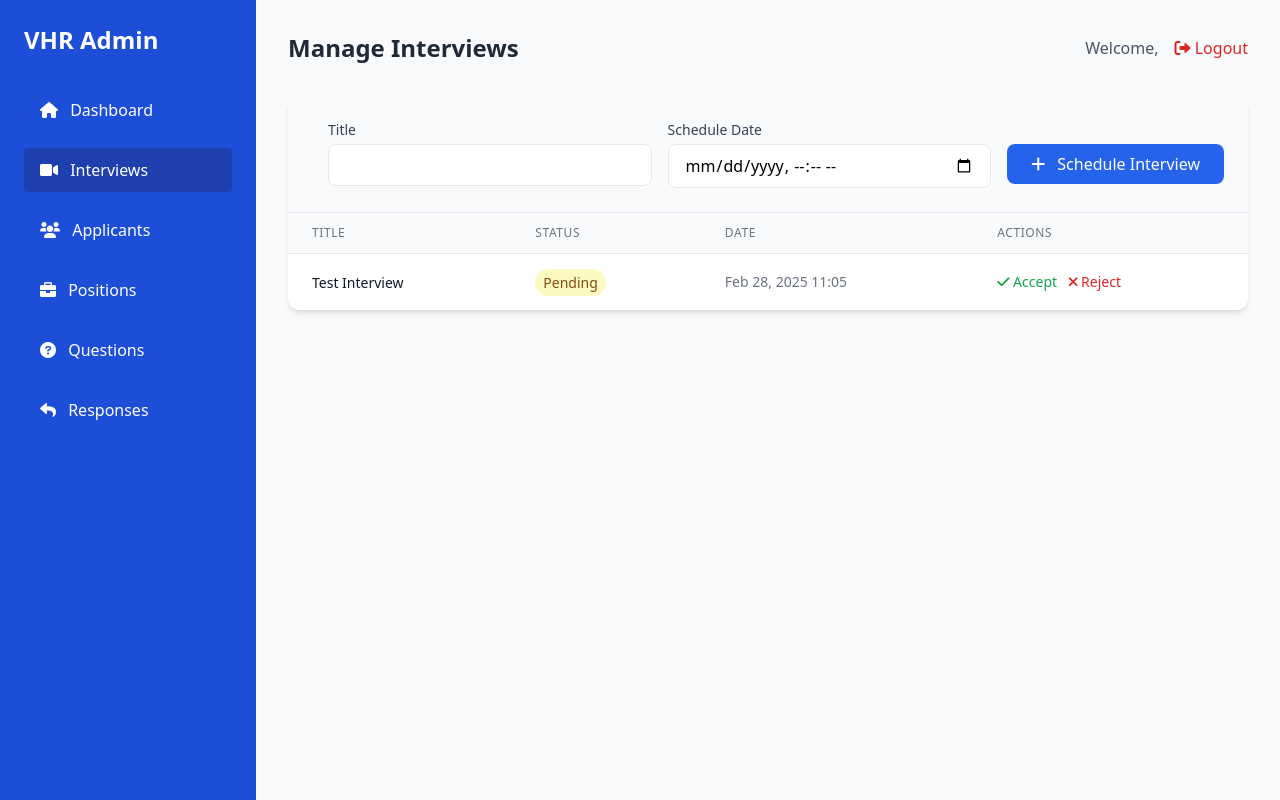
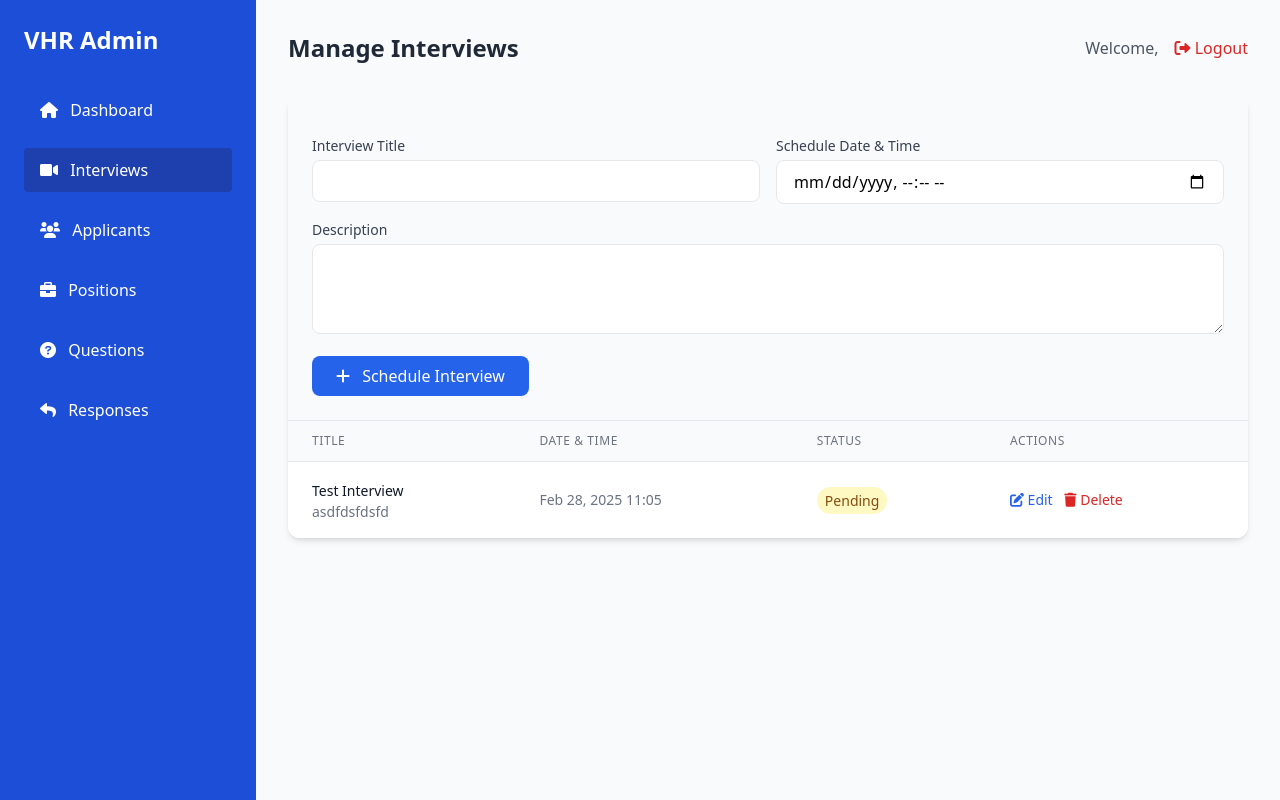
Before and after one commit to ZubairHassann/VHR_DRF, a Django app: page /interviews/ in a window 1280 px wide. Run offline with Django 5.2, Linux system fonts and the light colour scheme; data comes from the database, SQL or seed files in the repository; both versions use the stored data as it was after the commit; some libraries are stand-ins or nearby versions.

Commit message:
All Working

```diff
--- a/video_interview_api/interviews/templates/admin/manage_interviews.html
+++ b/video_interview_api/interviews/templates/admin/manage_interviews.html
@@ -6,21 +6,26 @@
 <div class="bg-white rounded-xl shadow-md overflow-hidden">
     <!-- Add Interview Form -->
     <div class="p-6 bg-gray-50 border-b">
-        <form method="POST" action="{% url 'add_interview' %}" class="flex items-center space-x-4">
+        <form id="addInterviewForm" method="POST" action="{% url 'add_interview' %}" class="space-y-4">
             {% csrf_token %}
-            <div class="flex-1 grid grid-cols-2 gap-4">
+            <div class="grid grid-cols-2 gap-4">
                 <div>
-                    <label class="block text-sm font-medium text-gray-700 mb-1">Title</label>
+                    <label class="block text-sm font-medium text-gray-700 mb-1">Interview Title</label>
                     <input type="text" name="title" required
                            class="w-full px-4 py-2 border rounded-lg focus:ring-2 focus:ring-blue-500 focus:border-blue-500">
                 </div>
                 <div>
-                    <label class="block text-sm font-medium text-gray-700 mb-1">Schedule Date</label>
+                    <label class="block text-sm font-medium text-gray-700 mb-1">Schedule Date & Time</label>
                     <input type="datetime-local" name="scheduled_date" required
                            class="w-full px-4 py-2 border rounded-lg focus:ring-2 focus:ring-blue-500 focus:border-blue-500">
                 </div>
+                <div class="col-span-2">
+                    <label class="block text-sm font-medium text-gray-700 mb-1">Description</label>
+                    <textarea name="description" rows="3"
+                              class="w-full px-4 py-2 border rounded-lg focus:ring-2 focus:ring-blue-500 focus:border-blue-500"></textarea>
+                </div>
             </div>
-            <button type="submit" class="mt-5 bg-blue-600 text-white px-6 py-2 rounded-lg hover:bg-blue-700 transition">
+            <button type="submit" class="bg-blue-600 text-white px-6 py-2 rounded-lg hover:bg-blue-700 transition">
                 <i class="fas fa-plus mr-2"></i> Schedule Interview
             </button>
         </form>
@@ -32,16 +37,22 @@
             <thead class="bg-gray-50">
                 <tr>
                     <th class="px-6 py-3 text-left text-xs font-medium text-gray-500 uppercase tracking-wider">Title</th>
+                    <th class="px-6 py-3 text-left text-xs font-medium text-gray-500 uppercase tracking-wider">Date & Time</th>
                     <th class="px-6 py-3 text-left text-xs font-medium text-gray-500 uppercase tracking-wider">Status</th>
-                    <th class="px-6 py-3 text-left text-xs font-medium text-gray-500 uppercase tracking-wider">Date</th>
                     <th class="px-6 py-3 text-left text-xs font-medium text-gray-500 uppercase tracking-wider">Actions</th>
                 </tr>
             </thead>
             <tbody class="bg-white divide-y divide-gray-200">
                 {% for interview in interviews %}
                 <tr class="hover:bg-gray-50 transition">
-                    <td class="px-6 py-4 whitespace-nowrap">
+                    <td class="px-6 py-4">
                         <span class="text-sm font-medium text-gray-900">{{ interview.title }}</span>
+                        {% if interview.description %}
+                        <p class="text-sm text-gray-500">{{ interview.description|truncatechars:100 }}</p>
+                        {% endif %}
+                    </td>
+                    <td class="px-6 py-4 whitespace-nowrap text-sm text-gray-500">
+                        {{ interview.scheduled_date|date:"M d, Y H:i" }}
                     </td>
                     <td class="px-6 py-4 whitespace-nowrap">
                         <span class="px-2 py-1 text-sm rounded-full
@@ -51,17 +62,14 @@
                             {{ interview.status|title }}
                         </span>
                     </td>
-                    <td class="px-6 py-4 whitespace-nowrap text-sm text-gray-500">
-                        {{ interview.scheduled_date|date:"M d, Y H:i" }}
-                    </td>
                     <td class="px-6 py-4 whitespace-nowrap text-sm font-medium space-x-2">
-                        <button onclick="acceptInterview({{ interview.id }})"
-                                class="text-green-600 hover:text-green-900">
-                            <i class="fas fa-check"></i> Accept
+                        <button onclick="editInterview({{ interview.id }})"
+                                class="text-blue-600 hover:text-blue-900">
+                            <i class="fas fa-edit"></i> Edit
                         </button>
-                        <button onclick="rejectInterview({{ interview.id }})"
+                        <button onclick="deleteInterview({{ interview.id }})"
                                 class="text-red-600 hover:text-red-900">
-                            <i class="fas fa-times"></i> Reject
+                            <i class="fas fa-trash"></i> Delete
                         </button>
                     </td>
                 </tr>
@@ -77,31 +85,120 @@
     </div>
 </div>
 
+<!-- Edit Interview Modal -->
+<div id="editModal" class="fixed inset-0 bg-gray-600 bg-opacity-50 hidden overflow-y-auto h-full w-full">
+    <div class="relative top-20 mx-auto p-5 border w-96 shadow-lg rounded-md bg-white">
+        <div class="mt-3">
+            <h3 class="text-lg font-medium leading-6 text-gray-900 mb-4">Edit Interview</h3>
+            <form id="editForm" method="POST">
+                {% csrf_token %}
+                <input type="hidden" id="edit_interview_id" name="interview_id">
+                <div class="space-y-4">
+                    <div>
+                        <label class="block text-sm font-medium text-gray-700 mb-1">Title</label>
+                        <input type="text" id="edit_title" name="title" required
+                               class="w-full px-4 py-2 border rounded-lg focus:ring-2 focus:ring-blue-500 focus:border-blue-500">
+                    </div>
+                    <div>
+                        <label class="block text-sm font-medium text-gray-700 mb-1">Schedule Date & Time</label>
+                        <input type="datetime-local" id="edit_scheduled_date" name="scheduled_date" required
+                               class="w-full px-4 py-2 border rounded-lg focus:ring-2 focus:ring-blue-500 focus:border-blue-500">
+                    </div>
+                    <div>
+                        <label class="block text-sm font-medium text-gray-700 mb-1">Description</label>
+                        <textarea id="edit_description" name="description" rows="3"
+                                  class="w-full px-4 py-2 border rounded-lg focus:ring-2 focus:ring-blue-500 focus:border-blue-500"></textarea>
+                    </div>
+                </div>
+                <div class="mt-4 flex justify-end space-x-2">
+                    <button type="button" onclick="closeEditModal()"
+                            class="bg-gray-200 text-gray-800 px-4 py-2 rounded-md hover:bg-gray-300">
+                        Cancel
+                    </button>
+                    <button type="submit" class="bg-blue-600 text-white px-4 py-2 rounded-md hover:bg-blue-700">
+                        Save Changes
+                    </button>
+                </div>
+            </form>
+        </div>
+    </div>
+</div>
+
 <script>
-function acceptInterview(id) {
-    if (confirm('Accept this interview?')) {
-        updateInterviewStatus(id, 'accepted');
+function editInterview(id) {
+    fetch(`/api/interviews/${id}/`)
+        .then(response => response.json())
+        .then(data => {
+            document.getElementById('edit_interview_id').value = id;
+            document.getElementById('edit_title').value = data.title;
+            document.getElementById('edit_scheduled_date').value = data.scheduled_date;
+            document.getElementById('edit_description').value = data.description || '';
+            document.getElementById('editModal').classList.remove('hidden');
+        });
+}
+
+function closeEditModal() {
+    document.getElementById('editModal').classList.add('hidden');
+}
+
+function deleteInterview(id) {
+    if (confirm('Are you sure you want to delete this interview?')) {
+        fetch(`/api/interviews/${id}/`, {
+            method: 'DELETE',
+            headers: {
+                'X-CSRFToken': document.querySelector('[name=csrfmiddlewaretoken]').value,
+            },
+        }).then(() => {
+            showToast('Interview deleted successfully');
+            window.location.reload();
+        });
     }
 }
 
-function rejectInterview(id) {
-    if (confirm('Reject this interview?')) {
-        updateInterviewStatus(id, 'rejected');
-    }
-}
+// Form submission handling
+document.getElementById('addInterviewForm').addEventListener('submit', function(e) {
+    e.preventDefault();
+    const formData = new FormData(this);
 
-function updateInterviewStatus(id, status) {
-    fetch(`/api/interviews/${id}/`, {
-        method: 'PATCH',
+    fetch(this.action, {
+        method: 'POST',
+        body: formData,
         headers: {
-            'Content-Type': 'application/json',
             'X-CSRFToken': document.querySelector('[name=csrfmiddlewaretoken]').value,
         },
-        body: JSON.stringify({ status: status })
-    }).then(() => {
-        showToast(`Interview ${status} successfully`);
-        window.location.reload();
+    })
+    .then(response => response.json())
+    .then(data => {
+        if (data.error) {
+            showToast(data.error, 'error');
+        } else {
+            showToast('Interview scheduled successfully');
+            window.location.reload();
+        }
     });
-}
+});
+
+document.getElementById('editForm').addEventListener('submit', function(e) {
+    e.preventDefault();
+    const id = document.getElementById('edit_interview_id').value;
+    const formData = new FormData(this);
+
+    fetch(`/admin/interviews/${id}/edit/`, {
+        method: 'POST',
+        body: formData,
+        headers: {
+            'X-CSRFToken': document.querySelector('[name=csrfmiddlewaretoken]').value,
+        },
+    })
+    .then(response => response.json())
+    .then(data => {
+        if (data.error) {
+            showToast(data.error, 'error');
+        } else {
+            showToast('Interview updated successfully');
+            window.location.reload();
+        }
+    });
+});
 </script>
 {% endblock %}
--- a/video_interview_api/interviews/urls.py
+++ b/video_interview_api/interviews/urls.py
@@ -1,6 +1,6 @@
 from django.urls import path, include
 from rest_framework.routers import DefaultRouter
-from interviews.views import add_position,PositionViewSet, ApplicantViewSet, QuestionViewSet, ApplicantResponseViewSet, InterviewViewSet, register, login_view, logout_view, user_interviews, admin_dashboard, manage_interviews, manage_applicants, manage_positions, manage_questions, manage_responses, update_response_status, add_question, edit_question, delete_question
+from interviews.views import add_interview, add_position,PositionViewSet, ApplicantViewSet, QuestionViewSet, ApplicantResponseViewSet, InterviewViewSet, register, login_view, logout_view, user_interviews, admin_dashboard, manage_interviews, manage_applicants, manage_positions, manage_questions, manage_responses, update_response_status, add_question, edit_question, delete_question, update_interview_status, edit_interview, delete_interview
 
 router = DefaultRouter()
 router.register(r'positions', PositionViewSet)
@@ -26,4 +26,9 @@ urlpatterns = [
     path('responses/', manage_responses, name='manage_responses'),
     path('responses/<int:response_id>/status/', update_response_status, name='update_response_status'),
     path('add-position/', add_position, name='add_position'),
+    path('interviews/', manage_interviews, name='manage_interviews'),
+    path('interviews/add/', add_interview, name='add_interview'),
+    path('interviews/<int:interview_id>/edit/', edit_interview, name='edit_interview'),
+    path('interviews/<int:interview_id>/delete/', delete_interview, name='delete_interview'),
+    path('interviews/<int:interview_id>/status/', update_interview_status, name='update_interview_status'),
 ]
--- a/video_interview_api/interviews/views.py
+++ b/video_interview_api/interviews/views.py
@@ -5,7 +5,7 @@ from rest_framework.parsers import MultiPartParser
 from rest_framework.decorators import api_view, parser_classes
 from rest_framework.response import Response
 from rest_framework import status
-from django.shortcuts import render, redirect
+from django.shortcuts import render, redirect, get_object_or_404
 from django.contrib.auth.decorators import login_required
 from rest_framework import viewsets, permissions
 from .models import Applicant, Interview, Position, Question, ApplicantResponse
@@ -35,6 +35,7 @@ from django.contrib import messages
 from django.http import JsonResponse
 from django.views.decorators.http import require_http_methods
 from .models import Question, Position, ApplicantResponse
+from datetime import datetime
 
 
 @api_view(['POST'])
@@ -152,7 +153,66 @@ def admin_dashboard(request):
 # @login_required
 def manage_interviews(request):
     interviews = Interview.objects.all().order_by('-scheduled_date')
-    return render(request, 'admin/manage_interviews.html', {'interviews': interviews})
+    return render(request, 'admin/manage_interviews.html', {
+        'interviews': interviews
+    })
+
+# @login_required
+@require_http_methods(["POST"])
+def add_interview(request):
+    try:
+        title = request.POST.get('title')
+        scheduled_date = request.POST.get('scheduled_date')
+        description = request.POST.get('description', '')
+
+        if title and scheduled_date:
+            Interview.objects.create(
+                title=title,
+                scheduled_date=scheduled_date,
+                description=description,
+                status='pending'
+            )
+            return JsonResponse({'message': 'Interview scheduled successfully'})
+        return JsonResponse({'error': 'Missing required fields'}, status=400)
+    except Exception as e:
+        return JsonResponse({'error': str(e)}, status=400)
+
+# @login_required
+@require_http_methods(["POST"])
+def edit_interview(request, interview_id):
+    try:
+        interview = get_object_or_404(Interview, id=interview_id)
+        interview.title = request.POST.get('title', interview.title)
+        interview.scheduled_date = request.POST.get('scheduled_date', interview.scheduled_date)
+        interview.description = request.POST.get('description', interview.description)
+        interview.save()
+        return JsonResponse({'message': 'Interview updated successfully'})
+    except Exception as e:
+        return JsonResponse({'error': str(e)}, status=400)
+
+# @login_required
+@require_http_methods(["DELETE"])
+def delete_interview(request, interview_id):
+    try:
+        interview = get_object_or_404(Interview, id=interview_id)
+        interview.delete()
+        return JsonResponse({'message': 'Interview deleted successfully'})
+    except Exception as e:
+        return JsonResponse({'error': str(e)}, status=400)
+
+# @login_required
+@require_http_methods(["POST"])
+def update_interview_status(request, interview_id):
+    try:
+        interview = get_object_or_404(Interview, id=interview_id)
+        status = request.POST.get('status')
+        if status in ['pending', 'accepted', 'rejected']:
+            interview.status = status
+            interview.save()
+            return JsonResponse({'message': f'Interview marked as {status}'})
+        return JsonResponse({'error': 'Invalid status'}, status=400)
+    except Exception as e:
+        return JsonResponse({'error': str(e)}, status=400)
 
 # @login_required
 def manage_applicants(request):
```
Also changed, not shown: video_interview_api/db.sqlite3.
